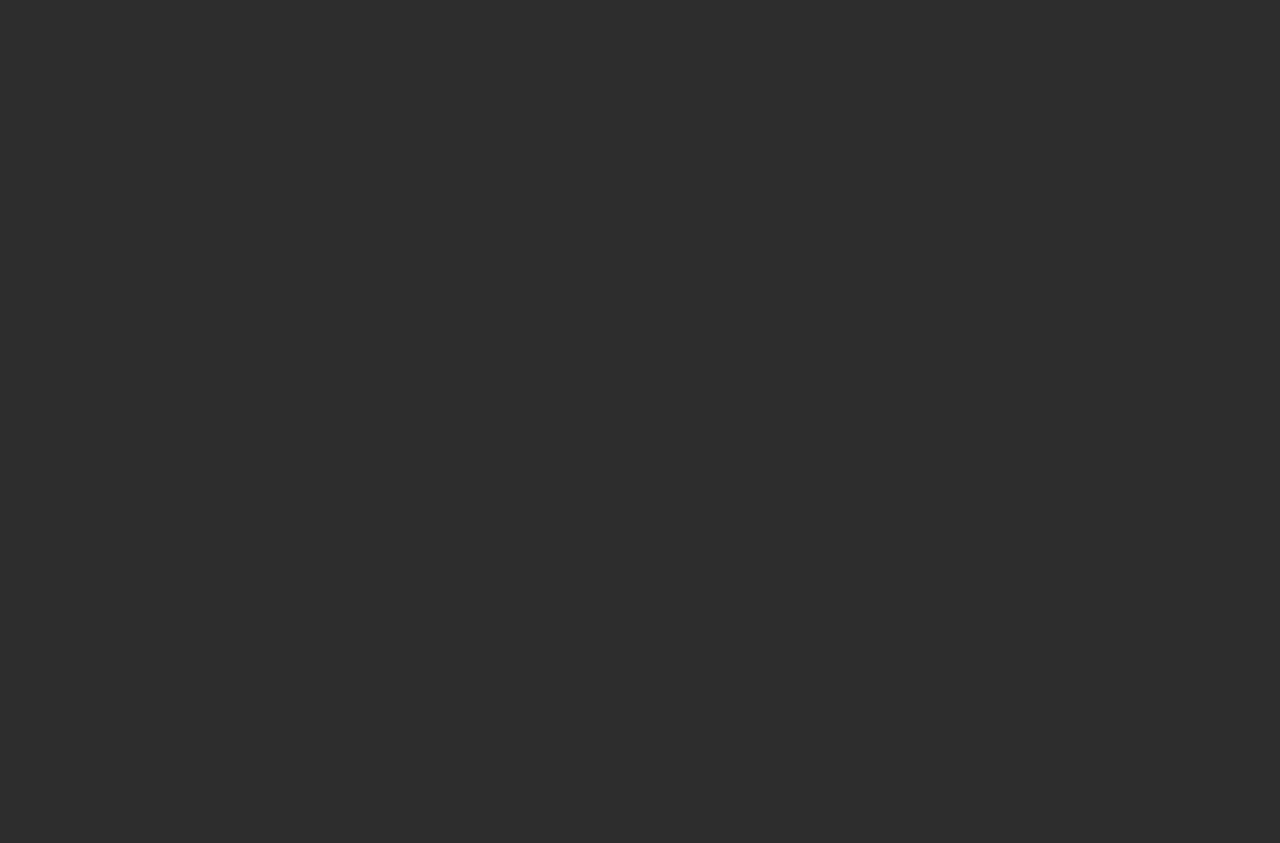
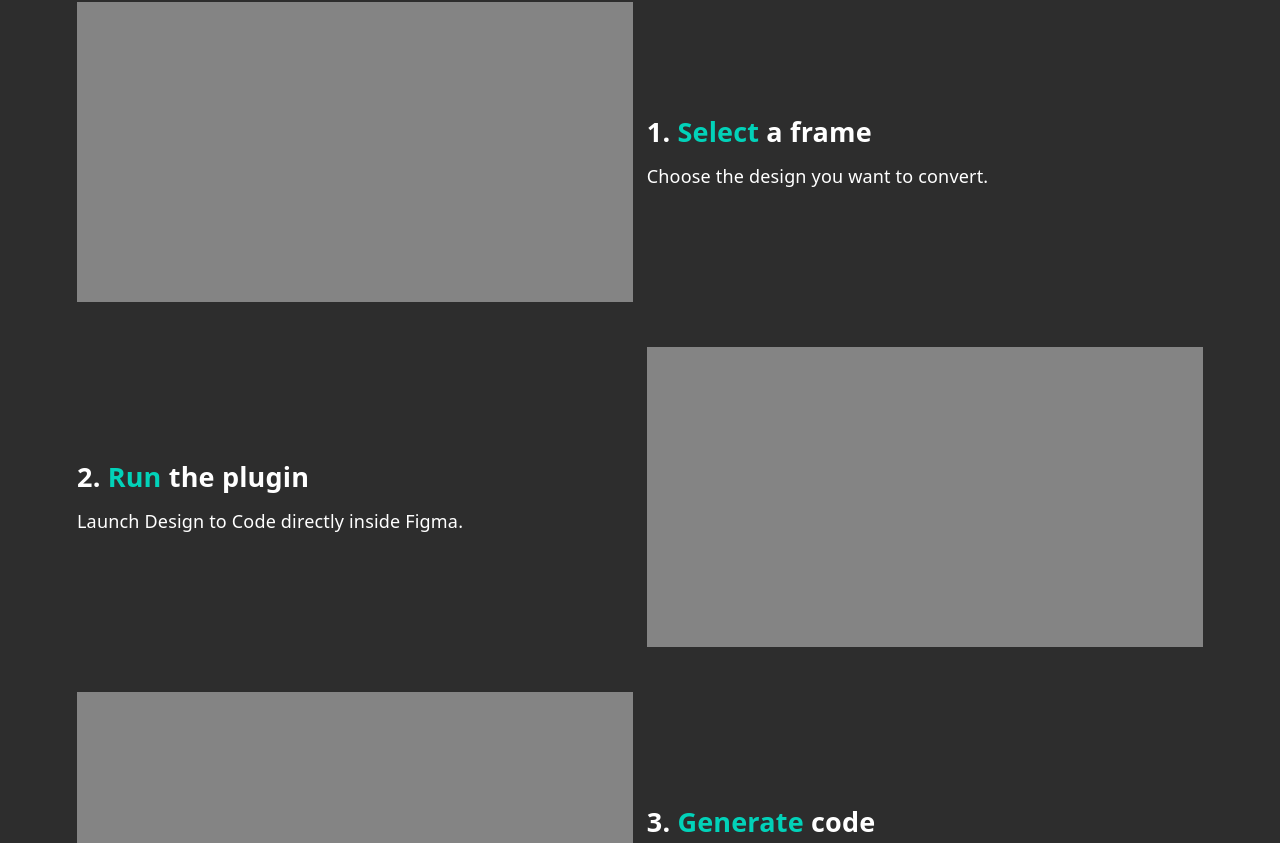
Before and after one commit to elfototo/Landing-tools-Design-to-code, a React (Vite) app: page / in a window 1280 px wide. Shown: the part 2597-3440 px from the top of the page. Before the commit the page ends 2464 px from the top, so only its background shows below. Built offline with nearby package versions, Linux system fonts and the light colour scheme.

Commit message:
ux: StepsWorksSection

```diff
--- a/src/App.tsx
+++ b/src/App.tsx
@@ -4,6 +4,7 @@ import BenefitsSection from "./sections/BenefitsSection";
 import ProblemSection from "./sections/ProblemSection";
 import SolutionSection from "./sections/SolutionSection";
 import FeaturesSection from "./sections/FeaturesSection";
+import StepsWorksSection from "./sections/StepsWorksSection";
 
 import "./index.css";
 
@@ -23,6 +24,9 @@ function App() {
       <SolutionSection/>
       {/* FEATURES */}
       <FeaturesSection/>
+      {/* HOW IT WORKS */}
+      <StepsWorksSection/>
+
     </main>
   );
 }
--- /dev/null
+++ b/src/components/StepWork.tsx
@@ -0,0 +1,27 @@
+type StepWorkProps = {
+  selected: string;
+  title: string;
+  content: string;
+  id: number;
+  isReversed: boolean
+};
+export default function StepWork({
+  title,
+  content,
+  selected,
+  id,
+  isReversed
+}: StepWorkProps) {
+  return (
+    <div className={`flex gap-3 items-center ${isReversed ? "flex-row-reverse" : "flex-row"}`}>
+      <div className={`w-[50%] text-start flex flex-col gap-3 `}>
+        <h3 className="font-bold text-2xl">
+          {id}.<span className="text-[#02D2B9]"> {selected}</span>
+          {title}
+        </h3>
+        <p>{content}</p>
+      </div>
+      <div className={`bg-[#848484] h-[300px] w-[50%] $`}></div>
+    </div>
+  );
+}
--- /dev/null
+++ b/src/sections/StepsWorksSection.tsx
@@ -0,0 +1,58 @@
+import StepWork from "../components/StepWork";
+
+type StepsType = {
+  id: number;
+  span: string;
+  title: string;
+  content: string;
+  isReversed:boolean
+};
+export default function StepsWorksSection() {
+  const steps: StepsType[] = [
+    {
+      id: 1,
+      span: "Select",
+      title: " a frame",
+      content: "Choose the design you want to convert.",
+      isReversed: true,
+    },
+    {
+      id: 2,
+      span: "Run",
+      title: " the plugin",
+      content: "Launch Design to Code directly inside Figma.",
+      isReversed: false,
+    },
+    {
+      id: 3,
+      span: "Generate",
+      title: " code",
+      content: "Analyze the design and create React + Tailwind output.",
+      isReversed: true,
+    },
+    {
+      id: 4,
+      span: "Copy",
+      title: " into your project",
+      content: "Use the generated code as a starting point for development.",
+      isReversed: false,
+    },
+  ];
+
+  return (
+    <section>
+      <div className="flex flex-col gap-10">
+        {steps.map((item) => (
+          <StepWork
+            key={item.id}
+            title={item.title}
+            content={item.content}
+            selected={item.span}
+            id={item.id}
+            isReversed={item.isReversed}
+          />
+        ))}
+      </div>
+    </section>
+  );
+}
```
